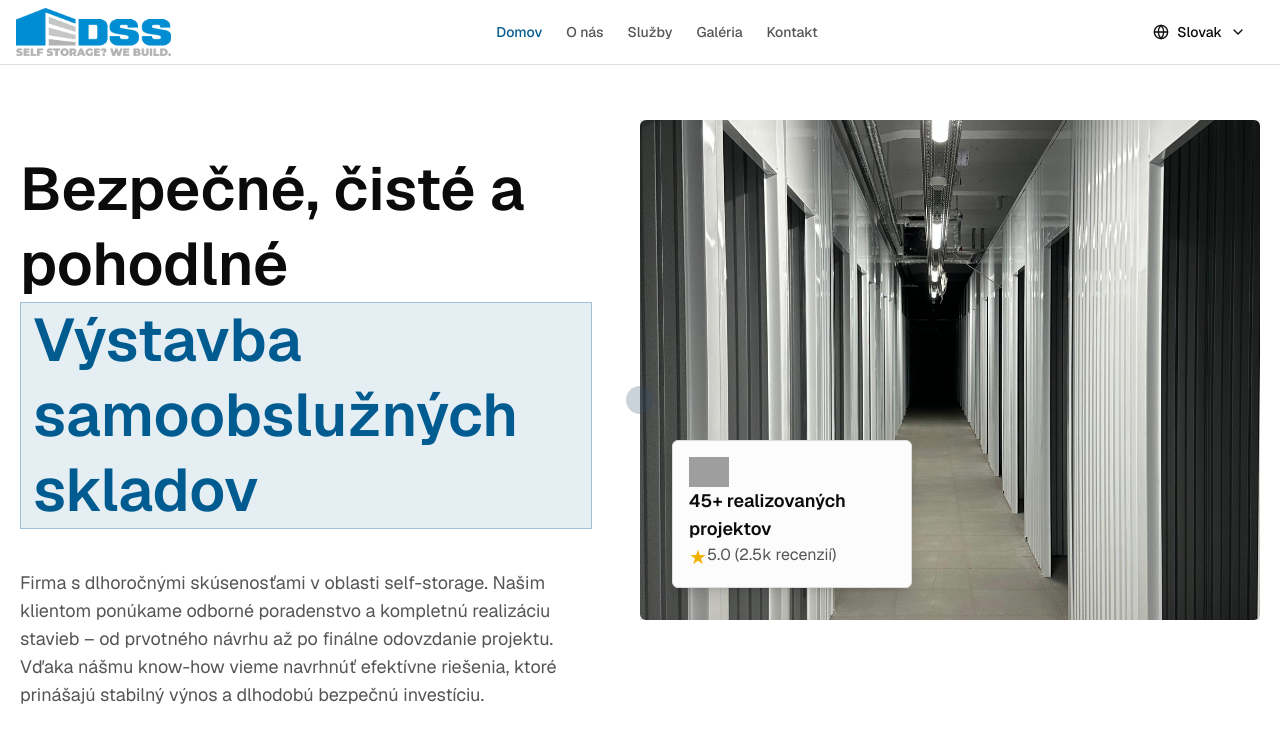
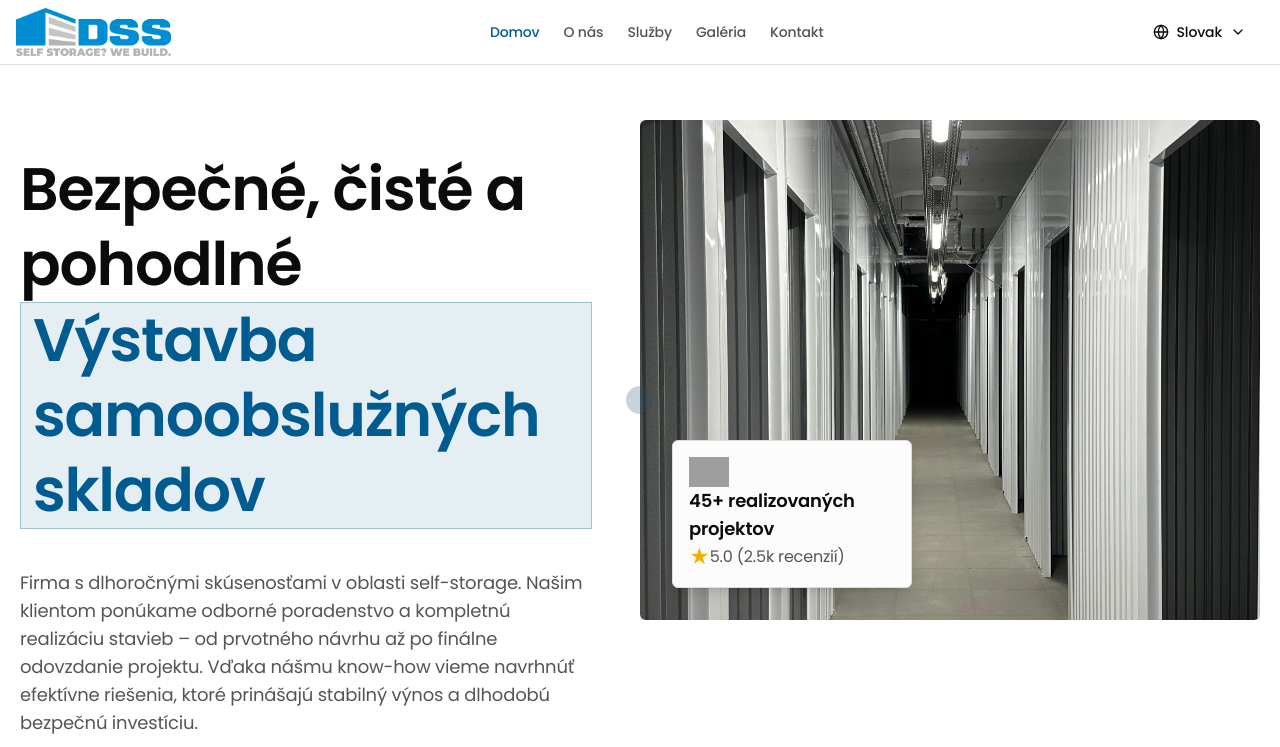
Before and after one commit to dejvidEm/dssc, a Next.js app: page / in a window 1280 px wide. Shown: the top 747 px of the page. Built offline with nearby package versions, Linux system fonts and the light colour scheme; grey boxes are pictures that could not be loaded.

Commit message:
font update

```diff
--- a/app/globals.css
+++ b/app/globals.css
@@ -77,8 +77,8 @@
 
 @theme inline {
   /* Fixed font variable configuration */
-  --font-sans: var(--font-geist-sans);
-  --font-mono: var(--font-geist-mono);
+  --font-sans: var(--font-poppins), -apple-system, BlinkMacSystemFont, "Segoe UI", Roboto, "Helvetica Neue", Arial, sans-serif;
+  --font-mono: ui-monospace, SFMono-Regular, "SF Mono", Menlo, Consolas, "Liberation Mono", monospace;
   --color-background: var(--background);
   --color-foreground: var(--foreground);
   --color-card: var(--card);
@@ -123,6 +123,17 @@
   }
   body {
     @apply bg-background text-foreground;
+    font-feature-settings: "cv02", "cv03", "cv04", "cv11";
+    font-variant-numeric: oldstyle-nums;
+    letter-spacing: -0.01em;
+  }
+  h1, h2, h3, h4, h5, h6 {
+    letter-spacing: -0.02em;
+    font-weight: 600;
+  }
+  p {
+    letter-spacing: -0.011em;
+    line-height: 1.7;
   }
   html, body {
     margin: 0;
--- a/app/layout.tsx
+++ b/app/layout.tsx
@@ -1,7 +1,6 @@
 import type React from "react"
 import type { Metadata } from "next"
-import { GeistSans } from "geist/font/sans"
-import { GeistMono } from "geist/font/mono"
+import { Poppins } from "next/font/google"
 import "./globals.css"
 import { LanguageProvider } from "@/hooks/use-language"
 import { Navbar } from "@/components/navbar"
@@ -9,6 +8,13 @@ import { Footer } from "@/components/footer"
 import { ScrollToTop } from "@/components/scroll-to-top"
 import FollowCursor from "@/components/follow-cursor"
 import { Suspense } from "react"
+
+const poppins = Poppins({
+  subsets: ["latin"],
+  variable: "--font-poppins",
+  display: "swap",
+  weight: ["300", "400", "500", "600", "700"],
+})
 
 export const metadata: Metadata = {
   title: "DSSCompany - Professional Storage Solutions",
@@ -22,7 +28,7 @@ export default function RootLayout({
   children: React.ReactNode
 }>) {
   return (
-    <html lang="en" className={`${GeistSans.variable} ${GeistMono.variable} antialiased`}>
+    <html lang="en" className={`${poppins.variable} antialiased`}>
       <body className="font-sans">
         <LanguageProvider>
           <FollowCursor />
```
